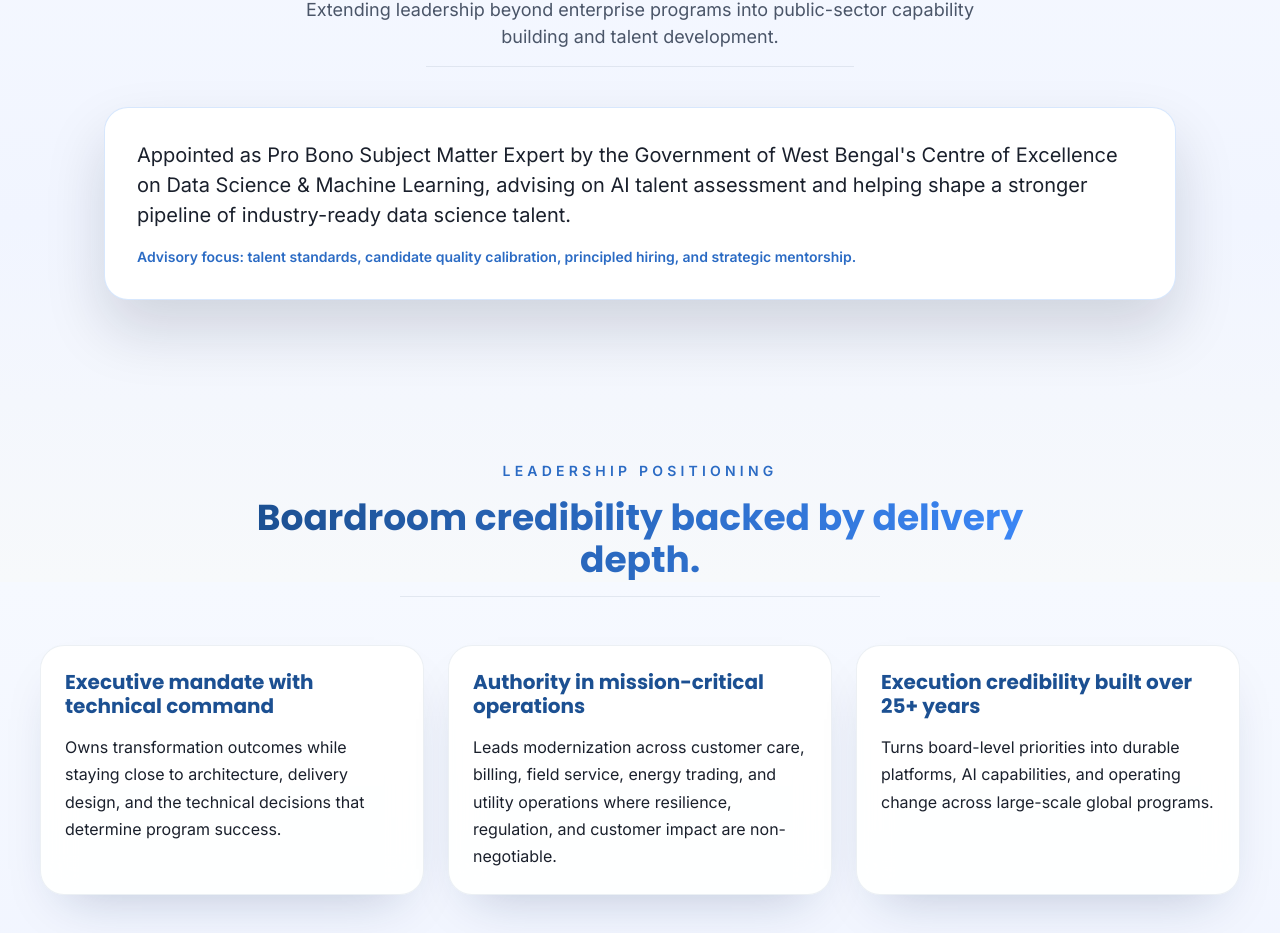
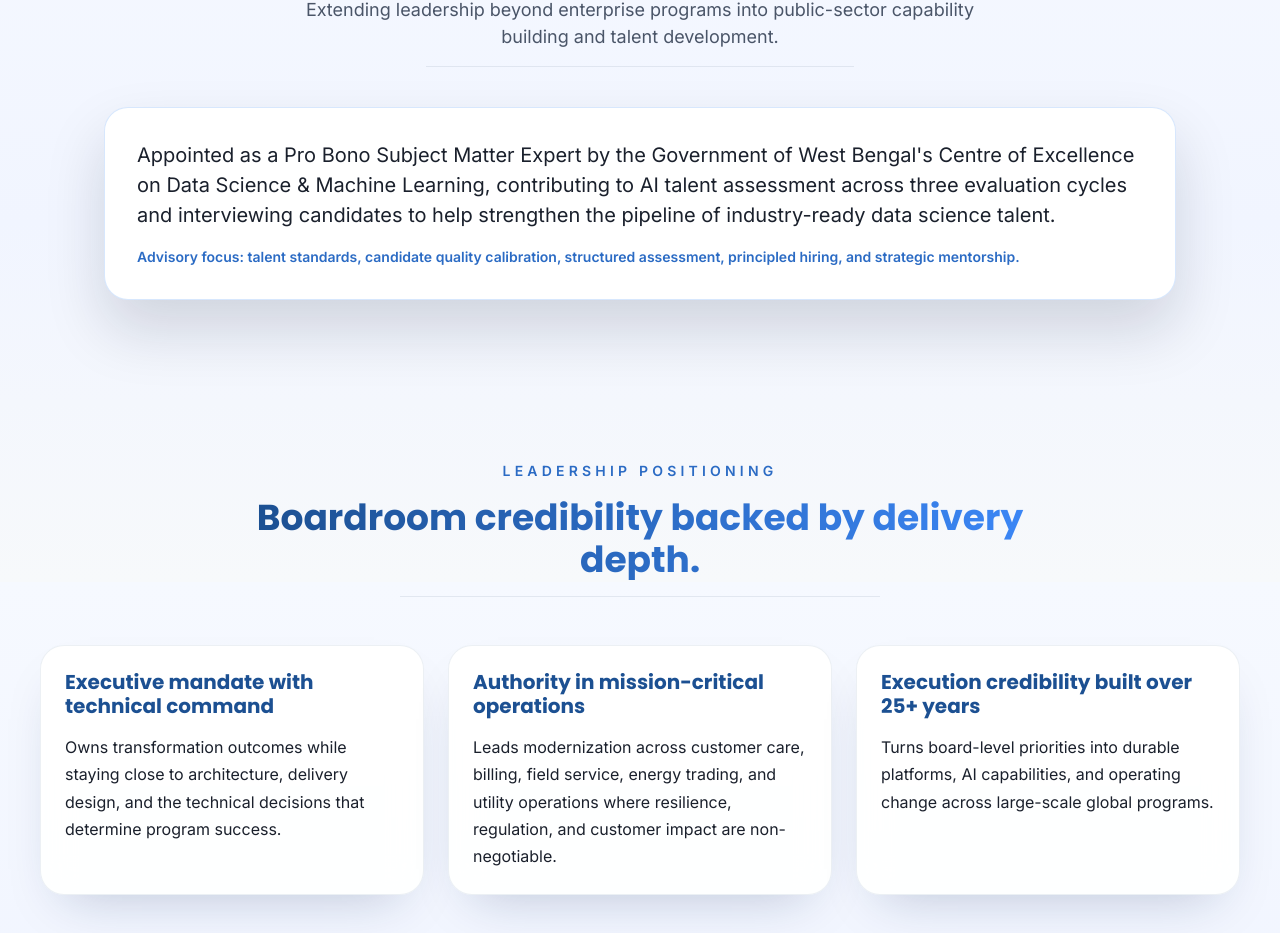
Before and after one commit to ambarishg/AmbarishWEBSITE, a React (Vite) app: page / in a window 1280 px wide. Shown: the part 1818-2751 px from the top of the page. Built offline with nearby package versions, Linux system fonts and the light colour scheme; no server answers.

Commit message:
NEW LOOK

```diff
--- a/src/sections/PublicServiceAdvisory.jsx
+++ b/src/sections/PublicServiceAdvisory.jsx
@@ -25,12 +25,13 @@ const PublicServiceAdvisory = () => {
         >
           <Stack spacing={4}>
             <Text color="text" fontSize={{ base: 'lg', md: 'xl' }}>
-              Appointed as Pro Bono Subject Matter Expert by the Government of West Bengal&apos;s Centre of Excellence on
-              Data Science &amp; Machine Learning, advising on AI talent assessment and helping shape a stronger pipeline
-              of industry-ready data science talent.
+              Appointed as a Pro Bono Subject Matter Expert by the Government of West Bengal&apos;s Centre of Excellence
+              on Data Science &amp; Machine Learning, contributing to AI talent assessment across three evaluation cycles
+              and interviewing candidates to help strengthen the pipeline of industry-ready data science talent.
             </Text>
             <Text color={accent} fontWeight="semibold" fontSize="sm">
-              Advisory focus: talent standards, candidate quality calibration, principled hiring, and strategic mentorship.
+              Advisory focus: talent standards, candidate quality calibration, structured assessment, principled hiring,
+              and strategic mentorship.
             </Text>
           </Stack>
         </Box>
```
Also changed, not shown: 1 other file (tests, documents, lock files or other folders).
